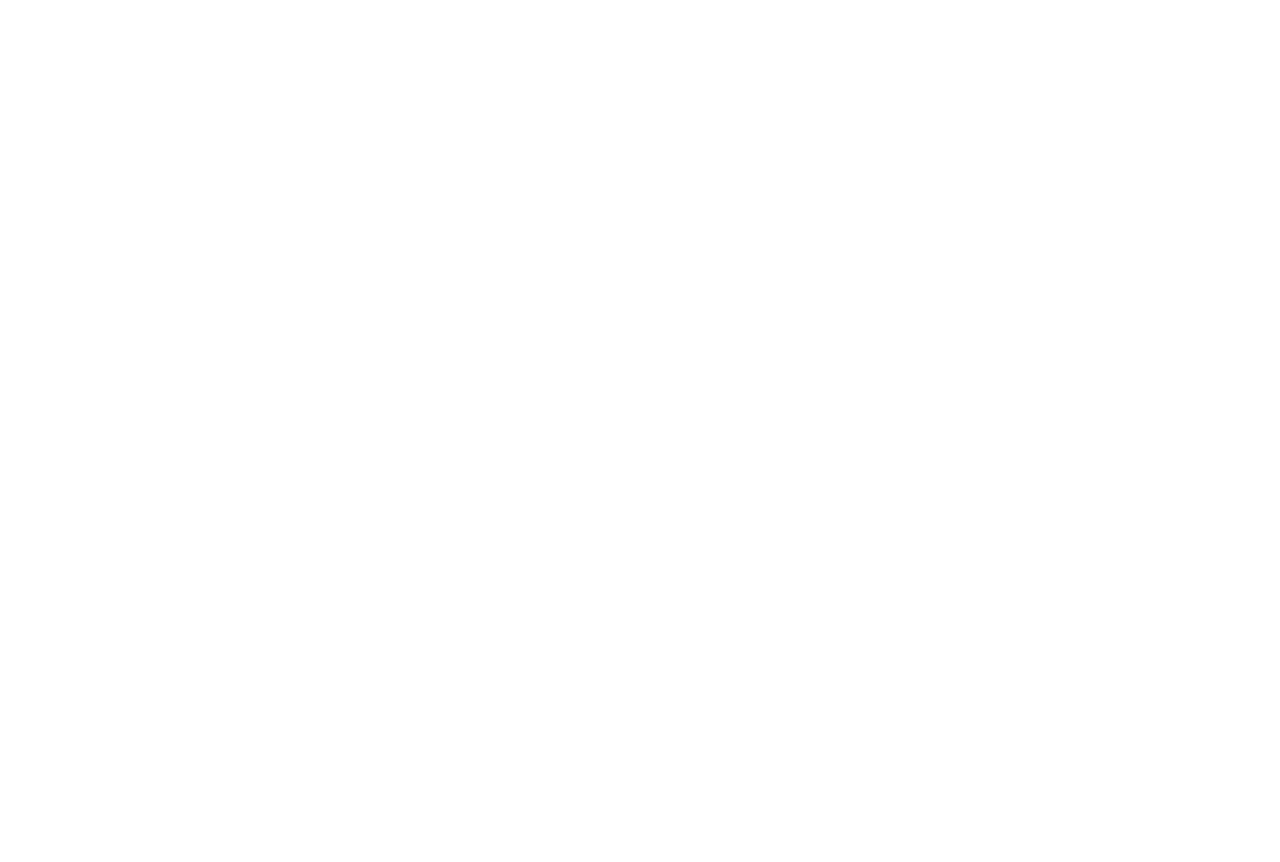
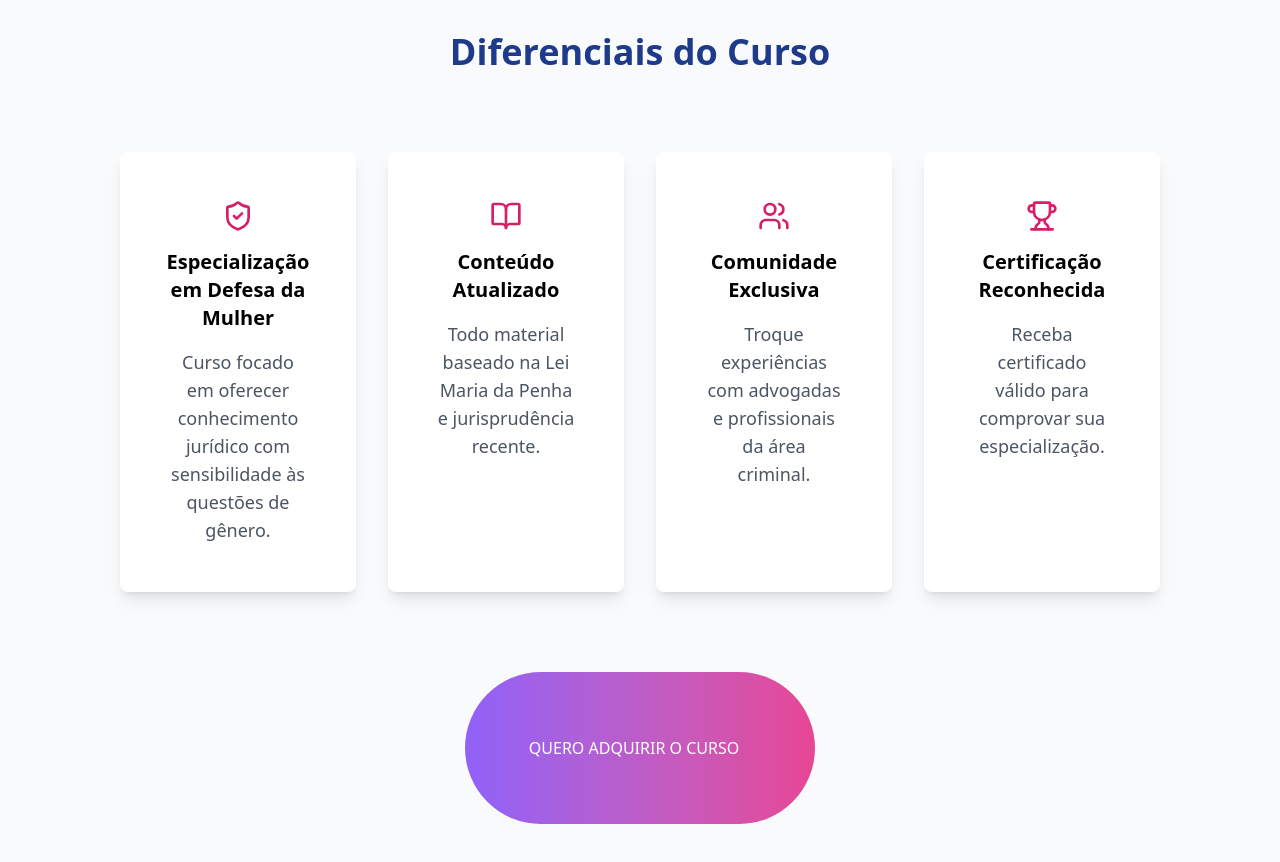
Before and after one commit to regianemr/site-ingrid, a React (Vite) app: page / in a window 1280 px wide. Shown: the part 600-1462 px from the top of the page. Before the commit the page ends 800 px from the top, so only its background shows below. Built offline with nearby package versions, Linux system fonts and the light colour scheme.

Commit message:
componente sobre os diferenciais

```diff
--- a/src/components/Differentials.jsx
+++ b/src/components/Differentials.jsx
@@ -1,7 +1,55 @@
-export function Differentials () {
+import { Button, Card } from "flowbite-react";
+import { BookOpen, ShieldCheck, Trophy, Users } from "lucide-react";
+
+export function Differentials() {
+  const items = [
+    {
+      icon: <ShieldCheck className="w-8 h-8 text-pink-600" />,
+      title: "Especialização em Defesa da Mulher",
+      desc: "Curso focado em oferecer conhecimento jurídico com sensibilidade às questões de gênero.",
+    },
+    {
+      icon: <BookOpen className="w-8 h-8 text-pink-600" />,
+      title: "Conteúdo Atualizado",
+      desc: "Todo material baseado na Lei Maria da Penha e jurisprudência recente.",
+    },
+    {
+      icon: <Users className="w-8 h-8 text-pink-600" />,
+      title: "Comunidade Exclusiva",
+      desc: "Troque experiências com advogadas e profissionais da área criminal.",
+    },
+    {
+      icon: <Trophy className="w-8 h-8 text-pink-600" />,
+      title: "Certificação Reconhecida",
+      desc: "Receba certificado válido para comprovar sua especialização.",
+    },
+  ];
+
   return (
-    <section className="bg-white dark:bg-gray-900">
-
+    <section id="diferenciais" className="py-16 bg-gray-50">
+      <div className="max-w-6xl mx-auto px-6 text-center">
+        <h2 className="text-3xl md:text-4xl font-bold text-center text-[#1E3A8A] mb-12">
+          Diferenciais do Curso
+        </h2>
+        <div className="grid grid-cols-1 md:grid-cols-2 lg:grid-cols-4 gap-8 p-8">
+          {items.map((item, index) => (
+            <Card key={index} className="p-6 shadow-lg hover:shadow-xl transition">
+              <div className="flex flex-col items-center text-center space-y-4">
+                {item.icon}
+                <h3 className="text-xl font-semibold">{item.title}</h3>
+                <p className="text-lg text-gray-600">{item.desc}</p>
+              </div>
+            </Card>
+          ))}
+        </div>
+        <div className="flex flex-wrap justify-center p-12">
+          <Button size="xl" className="p-8 flex items-center bg-gradient-to-r from-purple-500 to-pink-500 text-white hover:bg-gradient-to-l focus:ring-purple-200 dark:focus:ring-purple-800 rounded-full">
+            <a href="#" className="flex items-center justify-center px-8 p-8 mr-3 text-xs md:text-base font-medium text-center text-white rounded-lg">
+              QUERO ADQUIRIR O CURSO
+            </a>
+          </Button>
+        </div>
+      </div>
     </section>
-  )
+  );
 }
```
